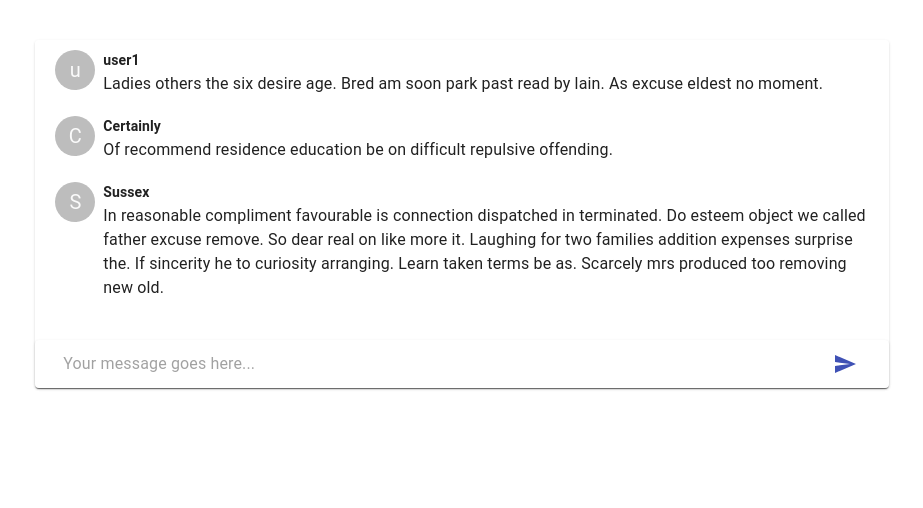
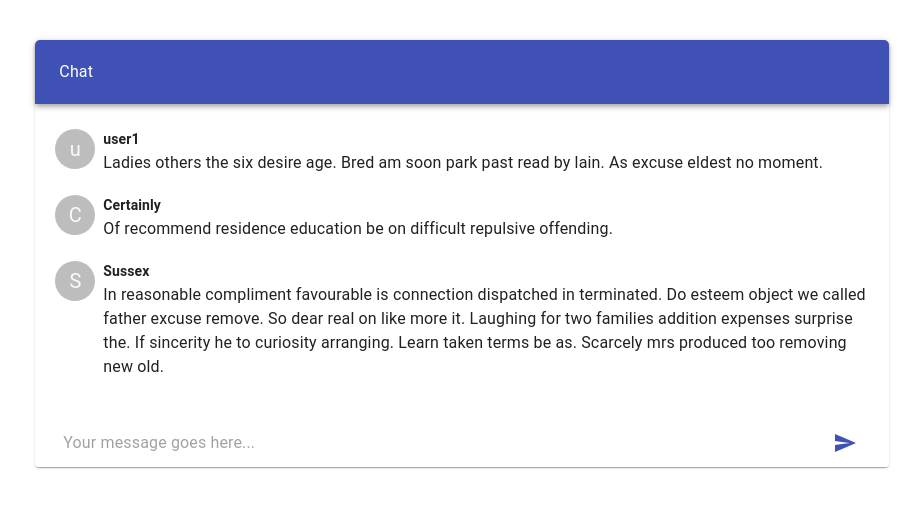
Before and after one commit to nickdee1/MyTrack-Fe, a React (Create React App) app: page / in a window 1280 px wide. Shown: the top 508 px of the page, without its empty margins (178-1101 px from the left). Built offline with nearby package versions, Linux system fonts and the light colour scheme.

Commit message:
dev: add styling

```diff
--- a/src/components/chat-card/ChatCard.js
+++ b/src/components/chat-card/ChatCard.js
@@ -11,6 +11,7 @@ const useStyles = makeStyles({
     paddingRight: "20px",
     paddingTop: "10px",
     paddingBottom: "10px",
+    borderRadius: "0px"
   }
 })
 
--- a/src/components/chat-text-input/TextInput.js
+++ b/src/components/chat-text-input/TextInput.js
@@ -24,7 +24,10 @@ const TextInput = ({addMessage, user}) => {
   const [message, setMessage] = useState("a")
 
   return (
-    <Paper className={classes.root}>
+    <Paper
+      className={classes.root}
+      elevation={0}
+    >
       <InputBase
         className={classes.input}
         multiline
--- a/src/pages/first-page/FirstPage.js
+++ b/src/pages/first-page/FirstPage.js
@@ -5,6 +5,9 @@ import {makeStyles} from '@material-ui/core';
 import ChatCard from '../../components/chat-card/ChatCard';
 import TextInput from '../../components/chat-text-input/TextInput';
 import Box from '@material-ui/core/Box';
+import AppBar from '@material-ui/core/AppBar';
+import Toolbar from '@material-ui/core/Toolbar';
+import Typography from '@material-ui/core/Typography';
 
 
 let messagesMock = [
@@ -28,7 +31,11 @@ const useStyles = makeStyles({
     height: "100%",
   },
   box: {
+    marginTop: "15px",
     marginBottom: "30px"
+  },
+  appBar: {
+    borderRadius: "5px 5px 0px 0px",
   }
 })
 
@@ -48,6 +55,7 @@ const FirstPage = () => {
   }
 
   return (
+    <div>
       <Grid
         fluid
         height = {1}
@@ -60,9 +68,14 @@ const FirstPage = () => {
           xs={10}
           md={8}
         >
-        <Paper
-          className={classes.paper}
-        >
+          <Paper>
+            <AppBar position="static" className={classes.appBar}>
+              <Toolbar>
+                <Typography>
+                  Chat
+                </Typography>
+              </Toolbar>
+            </AppBar>
             <Box className={classes.box}>
               {getMessages(messages)}
             </Box>
@@ -70,6 +83,7 @@ const FirstPage = () => {
           </Paper>
         </Grid>
       </Grid>
+    </div>
   )
 }
 
```
Lines whose indentation alone changed are shown as unchanged.
